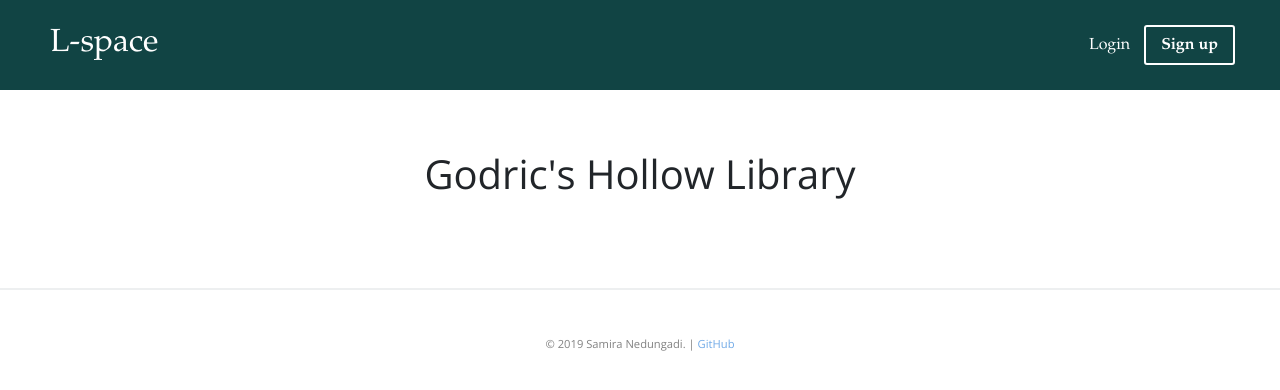
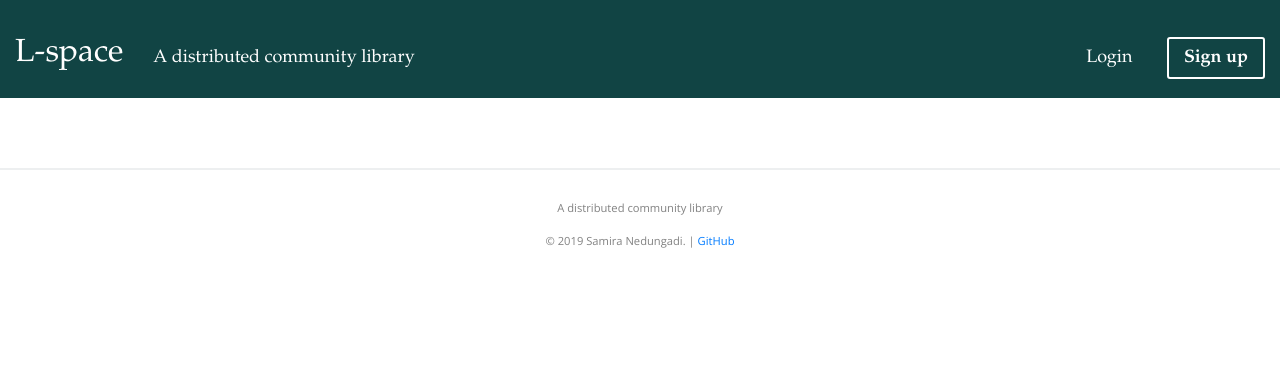
Before and after one commit to samiranne/l-space-flask, a Flask app: page / in a window 1280 px wide. Shown: the top 390 px of the page. Run offline with Flask 2, Linux system fonts and the light colour scheme; data that the repository does not hold is empty; some libraries are stand-ins or nearby versions.

Commit message:
Add site description to navbar; improve landing page

```diff
--- a/config.py
+++ b/config.py
@@ -9,6 +9,7 @@ class SiteConfig:
     # these config values are used in the templates (e.g. open graph, twitter)
     SITE_NAME = "L-space"
     SITE_KEYWORDS = "library, books"
+    SITE_DESCRIPTION = "A distributed community library"
     SITE_OWNER = "Samira Nedungadi"
 
     SITE_IMAGE = "img/book_icon.png"
--- a/static/css/main.css
+++ b/static/css/main.css
@@ -17,11 +17,8 @@ body {
     font-weight: 300;
     margin: 1em 0;
 }
-a {
+a:hover {
 	text-decoration: none;
-	color: #71aae7;
-}
-a:visited {
 	color: #71aae7;
 }
 .clearfix::after {
@@ -35,6 +32,7 @@ a:visited {
 .hidden {
     display: none;
 }
+
 /*************
 ** FLASH
 **************/
@@ -153,7 +151,7 @@ a:visited {
 }
 
 .search-bar {
-    margin-bottom: 15px;
+    margin-bottom: 40px;
 }
 
 .btn-primary {
@@ -231,34 +229,50 @@ a:visited {
 #header
 {
   	background-color: #144;
-    padding: 10px 0px;
+  	padding: 10px 0px;
     color: white;
-    font-family: "Garamond"
-}
-#navbar h1{
-	margin: 0;
-	font-weight: 500;
-    text-align: center;
-    font-size: 32px;
+    font-family: "Garamond";
+    font-size: 18px;
 }
 #navbar a {
-    margin: 5px auto;
-    width: 90%;
-    color: white;
-	display: inline-block;
-	padding: 0 5px;
-	line-height: 1;
-}
-#navbar div {
-    text-align: center;
-}
-#navbar div a{
-    padding: 10px 0px;
+	text-decoration: none;
+	color: white;
 }
 #navbar a:hover {
+	text-decoration: none;
+	color: #71aae7;
+}
+#navbar .site-title
+{
+    float: left;
+    padding: 10px;
+    font-size: 32px;
+    width: auto;
+    display: inline-block;
+    color: white;
+}
+#navbar .site-subtitle {
+    float: left;
+    margin-top: 25px
+}
+.navbar-content {
+    margin: 10px 5px 0px 5px;
+    padding: 10px;
+    width: inherit;
+    color: white;
+    display: inline;
+}
+#navbar .inline-link {
+    margin: 0px;
+    width: inherit;
     color: #71aae7;
-    text-decoration: none;
+    display: inline;
 }
+#navbar #navigation_auth{
+    margin-top: 35px;
+    float: right;
+}
+
 #navbar .main_link {
 	font-weight: bold;
 	padding: 10px 15px;
@@ -267,6 +281,10 @@ a:visited {
 }
 #navbar .main_link:hover {
     border-color: #71aae7;
+}
+#page-content {
+    max-width: 80%;
+}
 }
 /*************
 ** column
@@ -323,35 +341,3 @@ a:visited {
     font-weight: normal;
     text-align: left;
 }
-
-/*************
-** RESPONSIVE > 600PX
-**************/
-@media all and (min-width: 600px) {
-    #header {
-        padding: 20px 40px;
-    }
-    #navbar h1{
-        float: left;
-        margin-top: 3px;
-    }
-    #header div a {
-        margin: 5px 5px;
-        width: inherit;
-    }
-    #navbar #navigation_links{
-        float: left;
-        margin-left: 20px;
-        margin-top: 3px;
-    }
-    #navbar #navigation_auth{
-        float: right;
-    }/*
-    .form {
-        margin: 100px auto;
-        width: 400px;
-    }*/
-    #page-content {
-        max-width: 80%;
-    }
-}
--- a/templates/books/search.html
+++ b/templates/books/search.html
@@ -3,7 +3,7 @@
 {% extends 'default.html' %}
 
 {% block body %}
-    <h1>Add A Book</h1>
+    <h1>Search for a book to add to your collection</h1>
     <!-- <p>{{response_body}}</p> -->
     <form class="search-bar" action="{{ url_for('search_books') }}">
     	<input type="text" name="query" value="{{query if query else ''}}">
--- a/templates/header.html
+++ b/templates/header.html
@@ -1,3 +1,23 @@
 <header id="header" class="clearfix">
-    {% include "navbar.html" %}
+    <div id="navbar">
+        <a class="site-title navbar-content" href="{{ url_for('home') }}">{{ config.SITE_NAME }}</a>
+        <span class="site-subtitle navbar-content">{{ config.SITE_DESCRIPTION }}</span>
+
+        <div id="navigation_auth">
+            {% if current_user.is_authenticated %}
+                <span class="navbar-content">Logged in as {{current_user.display_name}}.</span>
+                <span class="navbar-content"><a href="{{ url_for('user', user_id=current_user.id) }}">My Books</a></span>
+                <span class="navbar-content"><a href="{{ url_for('search_books') }}">Add A Book</a></span>
+                <span class="navbar-content"><a href="{{ url_for('settings') }}">Settings</a></span>
+                <!--{% if current_user.house_membership|length > 0 and current_user.house_membership[0].is_admin %}-->
+                    <!--<a class="navbar-content" href="{{ url_for('get_house_membership_requests') }}">House Settings</a>-->
+                <!--{% endif %}-->
+                <span class="navbar-content"><a href="{{ url_for('logout') }}">Logout</a></span>
+            {% else %}
+            <span class="navbar-content"><a href="{{ url_for('login') }}">Login</a></span>
+            <span class="navbar-content"><a class="main_link" href="{{ url_for('register') }}">Sign up</a></span>
+            <!--<span class="navbar-content"><a class="inline-link" href="{{ url_for('login') }}">Login</a> or <a class="inline-link" href="{{ url_for('register') }}">sign up</a> to add your own books!</span>-->
+            {% endif %}
+        </div>
+    </div>
 </header>
--- a/templates/houses/id.html
+++ b/templates/houses/id.html
@@ -4,7 +4,7 @@
 {% extends 'default.html' %}
 
 {% block body %}
-    <h1>{{house.name}}'s Books</h1>
+    <h1>Search for books to borrow</h1>
     <form class="search-bar">
     	<input type="text" name="query">
     	<input class="form-button" type="submit" value="Search">
--- a/templates/index.html
+++ b/templates/index.html
@@ -1,7 +1 @@
 {% extends 'default.html' %}
-
-{# if I want to override, e.g., the title, use: {% set title = 'index' %} #}
-
-{% block body %}
-    <h1>Godric's Hollow Library</h1>
-{% endblock %}
--- a/templates/navbar.html
+++ /dev/null
@@ -1,25 +0,0 @@
-<div id="navbar">
-    <h1><a href="{{ url_for('home') }}">{{ config.SITE_NAME }}</a></h1>
-
-    <div id="navigation_links">
-<!--         {% if current_user.is_authenticated %}
-
-        {% endif %} -->
-    </div>
-
-    <div id="navigation_auth">
-        {% if current_user.is_authenticated %}
-            Logged in as {{current_user.display_name}}.
-            <a href="{{ url_for('user', user_id=current_user.id) }}">My Books</a>
-            <a href="{{ url_for('search_books') }}">Add A Book</a>
-            <a href="{{ url_for('settings') }}">Settings</a>
-            {% if current_user.house_membership|length > 0 and current_user.house_membership[0].is_admin %}
-                <a href="{{ url_for('get_house_membership_requests') }}">House Settings</a>
-            {% endif %}
-            <a href="{{ url_for('logout') }}">Logout</a>
-        {% else %}
-            <a href="{{ url_for('login') }}">Login</a>
-            <a class="main_link" href="{{ url_for('register') }}">Sign up</a>
-        {% endif %}
-    </div>
-</div>
--- a/templates/users/id.html
+++ b/templates/users/id.html
@@ -5,7 +5,7 @@
 {% extends 'default.html' %}
 
 {% block body %}
-    <h1>User {{user.display_name}} has {{owned_book_copies|length}} books.</h1>
+    <h1>{{user.display_name}} has {{owned_book_copies|length}} books.</h1>
     {% if owned_book_copies|length > 0 %}
     {% with %}
     	{% set show_owner = false %}
```
